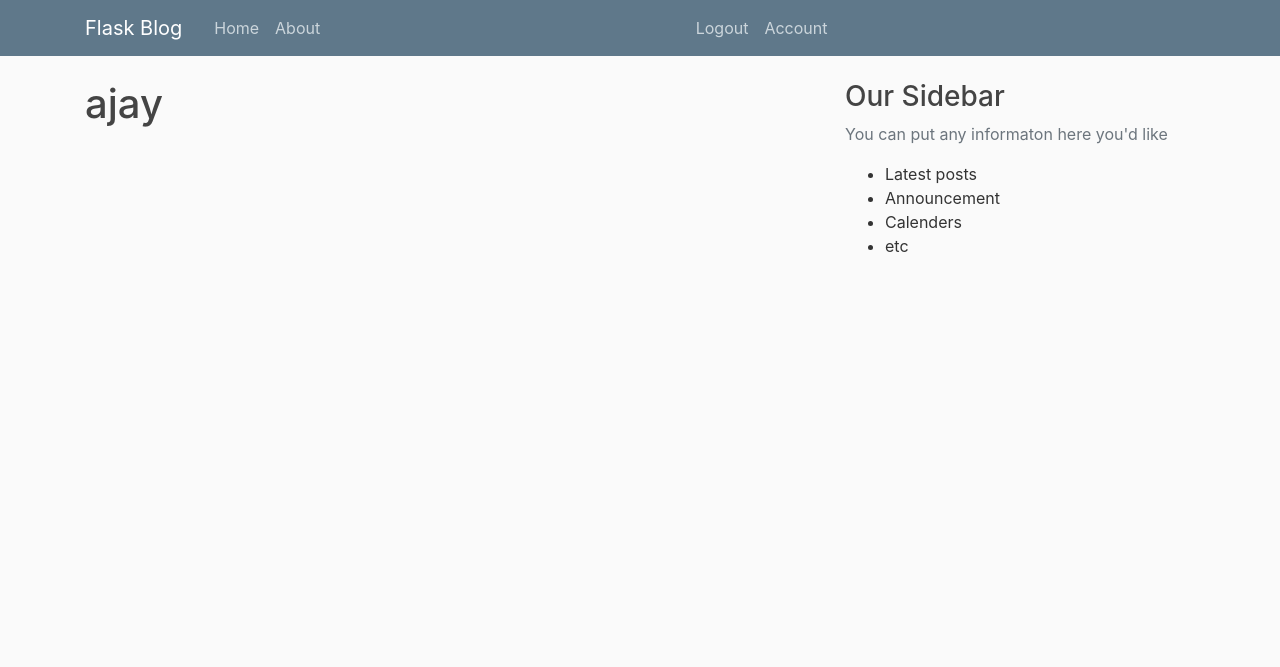
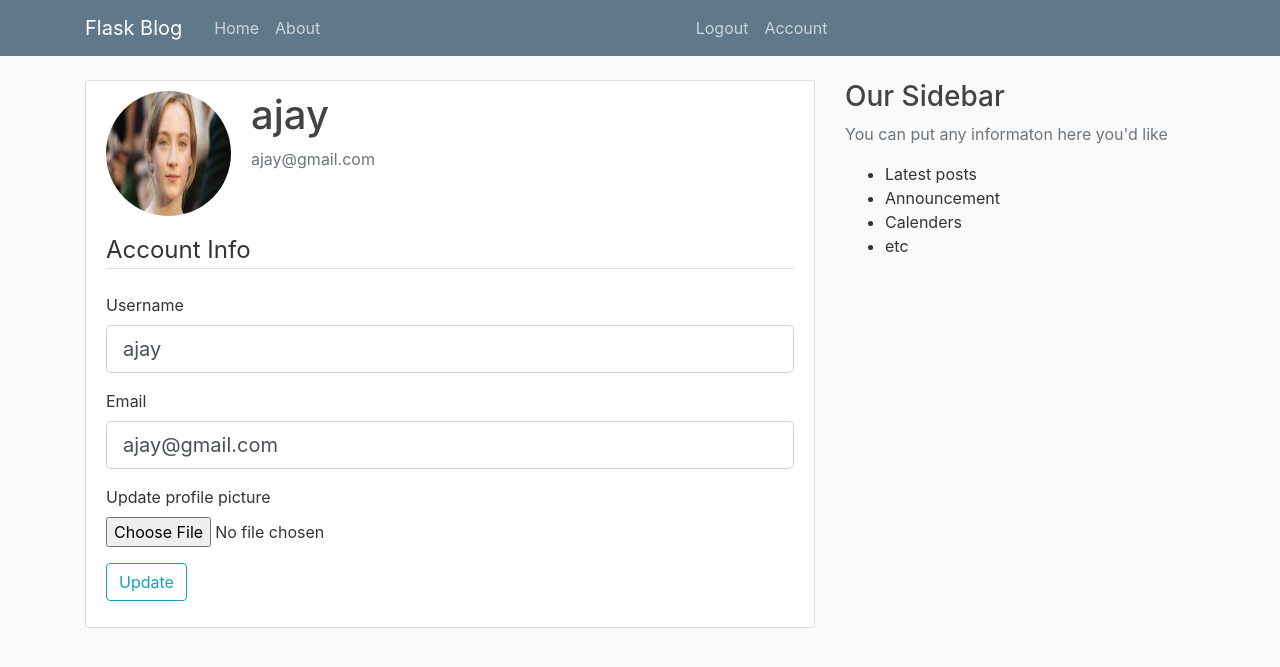
Before and after one commit to ajay020/flask_blog, a Flask app: page /account in a window 1280 px wide. Shown: the top 667 px of the page. Run offline with Flask 2, Linux system fonts and the light colour scheme; a user stored in the database is signed in; some libraries are stand-ins or nearby versions.

Commit message:
profile picture functionality added

```diff
--- a/flaskblog/forms.py
+++ b/flaskblog/forms.py
@@ -1,4 +1,6 @@
 from flask_wtf import FlaskForm
+from flask_wtf.file import FileField,FileAllowed
+from flask_login import current_user
 from wtforms import StringField,SubmitField,BooleanField,PasswordField
 from wtforms.validators import DataRequired,Length,Email,EqualTo,ValidationError
 from flaskblog.models import User
@@ -25,3 +27,21 @@ class LoginForm(FlaskForm):
       password  = PasswordField('Password',validators=[DataRequired()])
       remember = BooleanField('Remember Me')
       submit  = SubmitField('Log In')
+
+class UpdateAccountForm(FlaskForm):
+      username = StringField('Username', validators=[DataRequired(),Length(min=2, max=20)])
+      email = StringField("Email",validators=[DataRequired(),Email()])
+      picture = FileField('Update profile picture',validators=[FileAllowed(['png' , 'jpg'])])
+      submit  = SubmitField('Update')
+
+      def validate_username(self,username):
+          if username.data != current_user.username:
+              user  = User.query.filter_by(username = username.data).first()
+              if user:
+                  raise ValidationError('That username is taken.Please choose another username')
+
+      def validate_email(self,email)  :
+          if email.data != current_user.email:
+               user = User.query.filter_by(email=email.data).first()
+               if user:
+                   raise ValidationError('That email is taken.Please choose another email')
--- a/flaskblog/routes.py
+++ b/flaskblog/routes.py
@@ -1,6 +1,9 @@
+import secrets
+import os
+from PIL import Image
 from flask import render_template,url_for,flash,redirect,request
 from flaskblog import app,db,bcrypt
-from flaskblog.forms import RegistraionForm,LoginForm
+from flaskblog.forms import RegistraionForm,LoginForm,UpdateAccountForm
 from flaskblog.models import User,Post
 from flask_login import login_user,current_user,logout_user,login_required
 
@@ -67,7 +70,37 @@ def logout():
     logout_user()
     return redirect(url_for('home'))
 
-@app.route('/account')
+def save_picture(form_picture):
+    radnom_hex = secrets.token_hex(8)
+    f_name , f_ext = os.path.split(form_picture.filename)
+    picture_fn = radnom_hex + f_ext
+    picture_path = os.path.join(app.root_path , 'static/profile_pics', picture_fn)
+
+    output_size = (125,125)
+    i = Image.open(form_picture)
+    i.thumbnail(output_size)
+
+    i.save(picture_path)
+
+    return picture_fn
+
+@app.route('/account',methods=['POST','GET'])
 @login_required
 def account():
-    return render_template('account.html',title="Account")
+    form = UpdateAccountForm()
+    if form.validate_on_submit():
+        if form.picture.data:
+            picture_file = save_picture(form.picture.data)
+            current_user.image_file = picture_file
+
+        current_user.username = form.username.data
+        current_user.email = form.email.data
+        db.session.commit()
+        flash('Your account has been updated!','success')
+        return redirect(url_for('account'))
+    elif request.method == 'GET':
+         form.username.data = current_user.username
+         form.email.data = current_user.email
+
+    image_file = url_for('static',filename='profile_pics/' + current_user.image_file)
+    return render_template('account.html',title="Account",image_file=image_file, form=form)
--- a/flaskblog/templates/account.html
+++ b/flaskblog/templates/account.html
@@ -1,5 +1,65 @@
 {% extends 'layout.html' %}
 
 {% block content %}
-  <h1>{{current_user.username}} </h1>
+  <div class="content-section">
+      <div class="media">
+          <img src="{{ image_file }}" alt="user dp" class="rounded-circle account-img">
+          <div class="media-body">
+              <h2 class="account-heading">{{ current_user.username}}</h2>
+              <p class="text-secondary">{{ current_user.email }}</p>
+          </div>
+      </div>
+
+        <form action="" method="POST" enctype="multipart/form-data">
+            {{ form.hidden_tag() }}
+
+            <fieldset class="form-group">
+                 <legend class="border-bottom mb-4"> Account Info </legend>
+                 <div class="form-group">
+                     {{ form.username.label(class='form-control-label') }}
+                     {% if form.username.errors %}
+                        {{ form.username(class='form-control form-control-lg is-invalid') }}
+                        <div class="invalid-feedback">
+                            {% for error in form.username.errors %}
+                               <span>{{ error }}</span>
+                            {% endfor %}
+                        </div>
+                      {% else %}
+                        {{ form.username(class='form-control form-control-lg') }}
+                     {% endif %}
+
+                 </div>
+                 <div class="form-group">
+                    {{ form.email.label(class='form-control-label') }}
+                    {% if form.email.errors %}
+                       {{ form.email(class='form-control form-control-lg is-invalid') }}
+                        <div class="invalid-feedback">
+                          {% for error in form.email.errors %}
+                             <span>{{ error }}</span>
+                          {% endfor %}
+                        </div>
+                    {% else %}
+                        {{ form.email(class='form-control form-control-lg') }}
+                   {% endif %}
+                </div>
+                <div class="from-group">
+                    {{ form.picture.label()}}
+                    {{ form.picture(class='form-control-file')}}
+
+                    {% if form.picture.errors %}
+                      {% for error in form.picture.errors %}
+                         <span class="text-danger">{{error}}</span><br>
+                      {% endfor %}
+                    {% endif %}
+
+                </div>
+
+            </fieldset>
+            <div class="form-group">
+                {{ form.submit(class="btn btn-outline-info")}}
+            </div>
+
+          </form>
+
+  </div>
 {% endblock content %}
```
Also changed, not shown: flaskblog/site.db, flaskblog/static/profile_pics/4dd0d390cbbbb730main-qimg-87d47ddcdfab644122145e48f689cd79.png (added), flaskblog/static/profile_pics/685cfb89621811cc71Ml82Rhj7L._SS135_.jpg (added), flaskblog/static/profile_pics/6dbeca927457e295main-qimg-87d47ddcdfab644122145e48f689cd79.png (added), flaskblog/static/profile_pics/bb3dc9e8334b2aa651y2oVtlwOL._SS135_.jpg (added), flaskblog/static/profile_pics/default.jpg (added).
